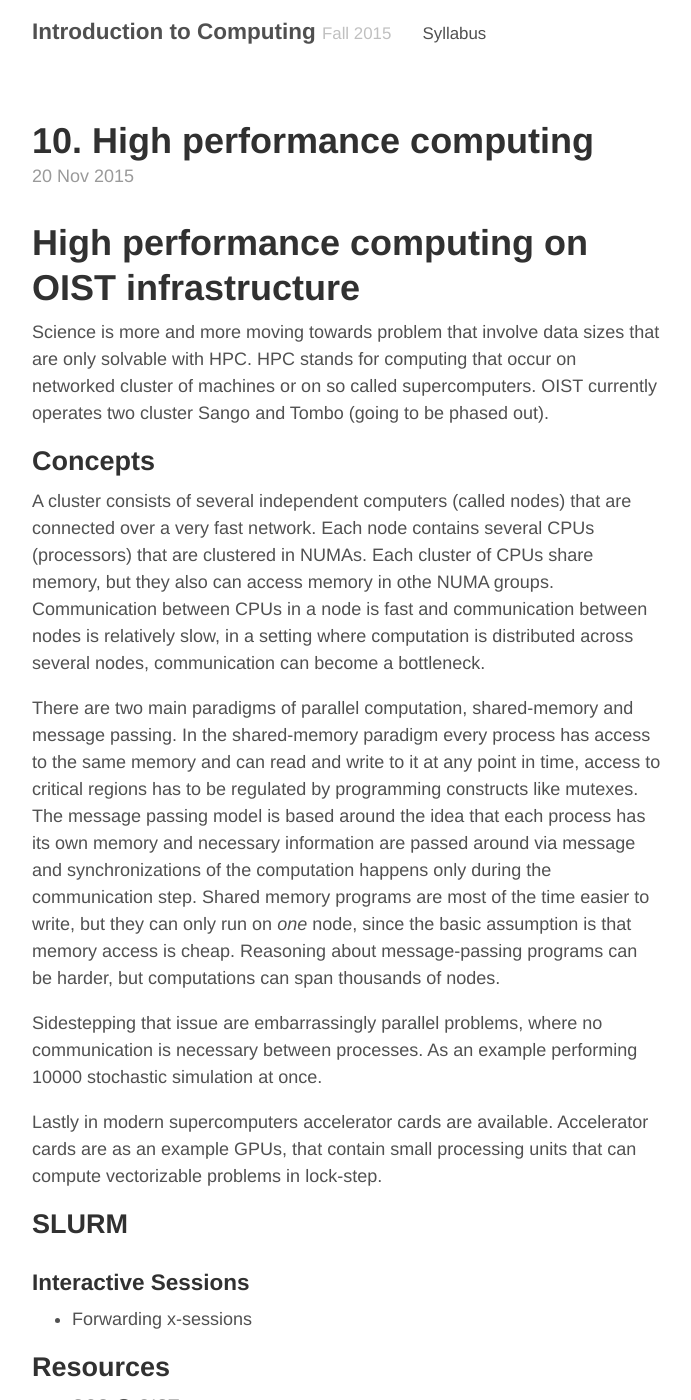
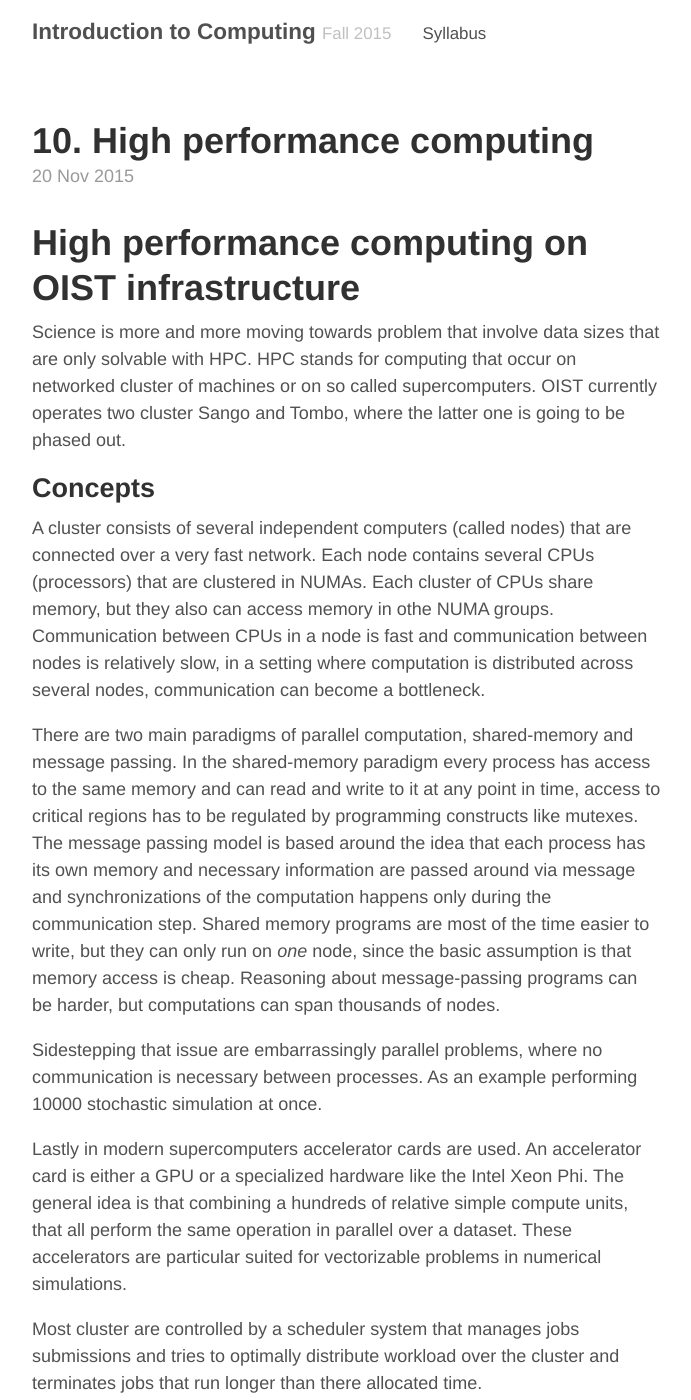
Before and after one commit to MikheyevLab/Computing-Fall-2015, a Jekyll site: the page built from _posts/2015-11-20-hpc.md, in a window 1280 px wide and 1400 px high. Shown: the whole window, without its empty margins (293-984 px from the left). Built offline with Jekyll 4.4.1, drawn with Linux system fonts in a browser that asks for light colours; Markdown is read by kramdown in place of the engine named in the settings.

Commit message:
update accelerator section

```diff
--- a/_posts/2015-11-20-hpc.md
+++ b/_posts/2015-11-20-hpc.md
@@ -7,7 +7,7 @@ tags:
 published: true
 ---
 # High performance computing on OIST infrastructure
-Science is more and more moving towards problem that involve data sizes that are only solvable with HPC. HPC stands for computing that occur on networked cluster of machines or on so called supercomputers. OIST currently operates two cluster Sango and Tombo (going to be phased out).
+Science is more and more moving towards problem that involve data sizes that are only solvable with HPC. HPC stands for computing that occur on networked cluster of machines or on so called supercomputers. OIST currently operates two cluster Sango and Tombo, where the latter one is going to be phased out.
 
 ## Concepts
 A cluster consists of several independent computers (called nodes) that are connected over a very fast network. Each node contains several CPUs (processors) that are clustered in NUMAs. Each cluster of CPUs share memory, but they also can access memory in othe NUMA groups. Communication between CPUs in a node is fast and communication between nodes is relatively slow, in a setting where computation is distributed across several nodes, communication can become a bottleneck.
@@ -16,7 +16,9 @@ There are two main paradigms of parallel computation, shared-memory and message
 
 Sidestepping that issue are embarrassingly parallel problems, where no communication is necessary between processes. As an example performing 10000 stochastic simulation at once.
 
-Lastly in modern supercomputers accelerator cards are available. Accelerator cards are as an example GPUs, that contain small processing units that can compute vectorizable problems in lock-step.
+Lastly in modern supercomputers accelerator cards are used. An accelerator card is either a GPU or a specialized hardware like the Intel Xeon Phi. The general idea is that combining a hundreds of relative simple compute units, that all perform the same operation in parallel over a dataset. These accelerators are particular suited for vectorizable problems in numerical simulations.
+
+Most cluster are controlled by a scheduler system that manages jobs submissions and tries to optimally distribute workload over the cluster and terminates jobs that run longer than there allocated time.
 
 ## SLURM
 
```
